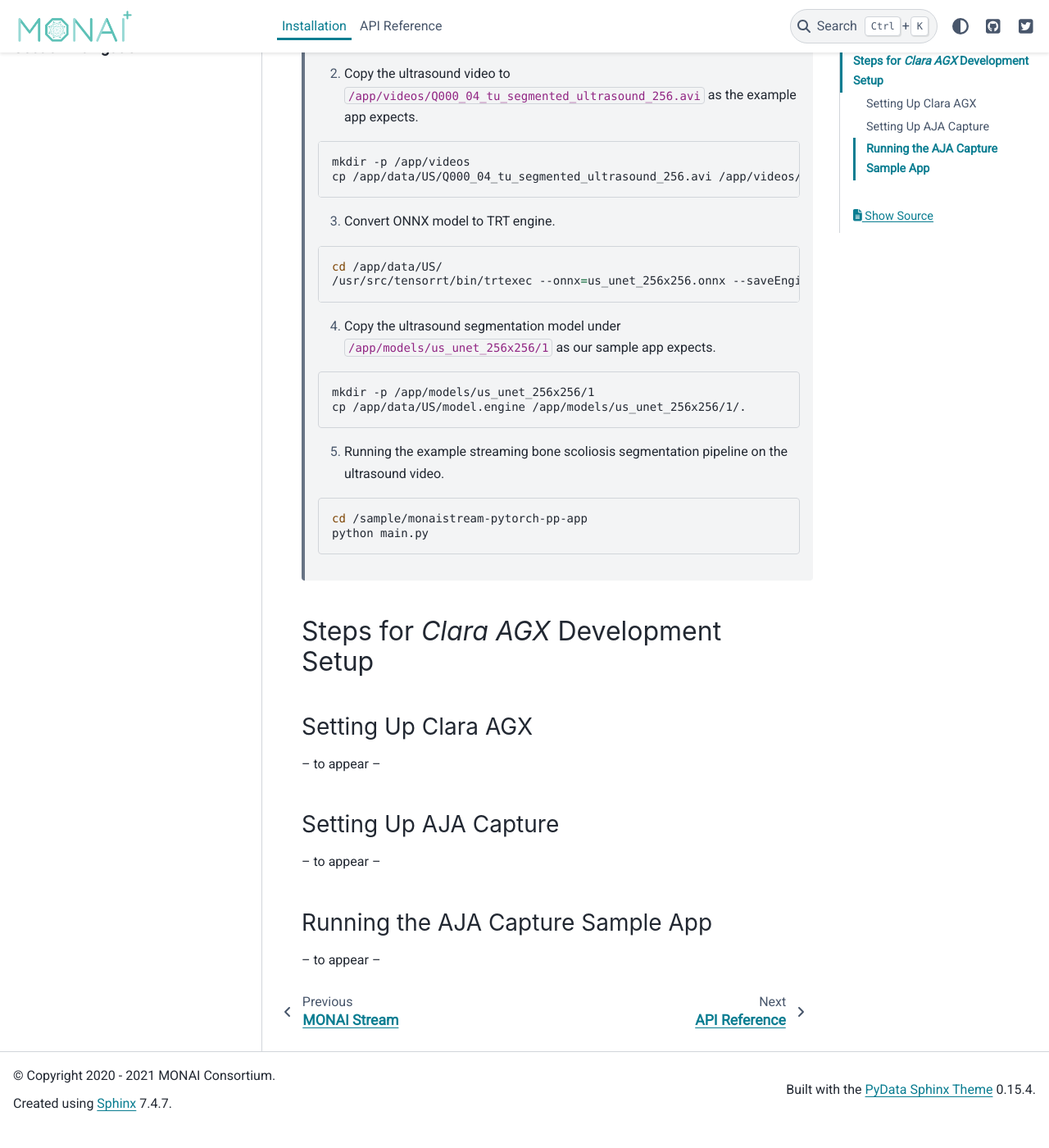
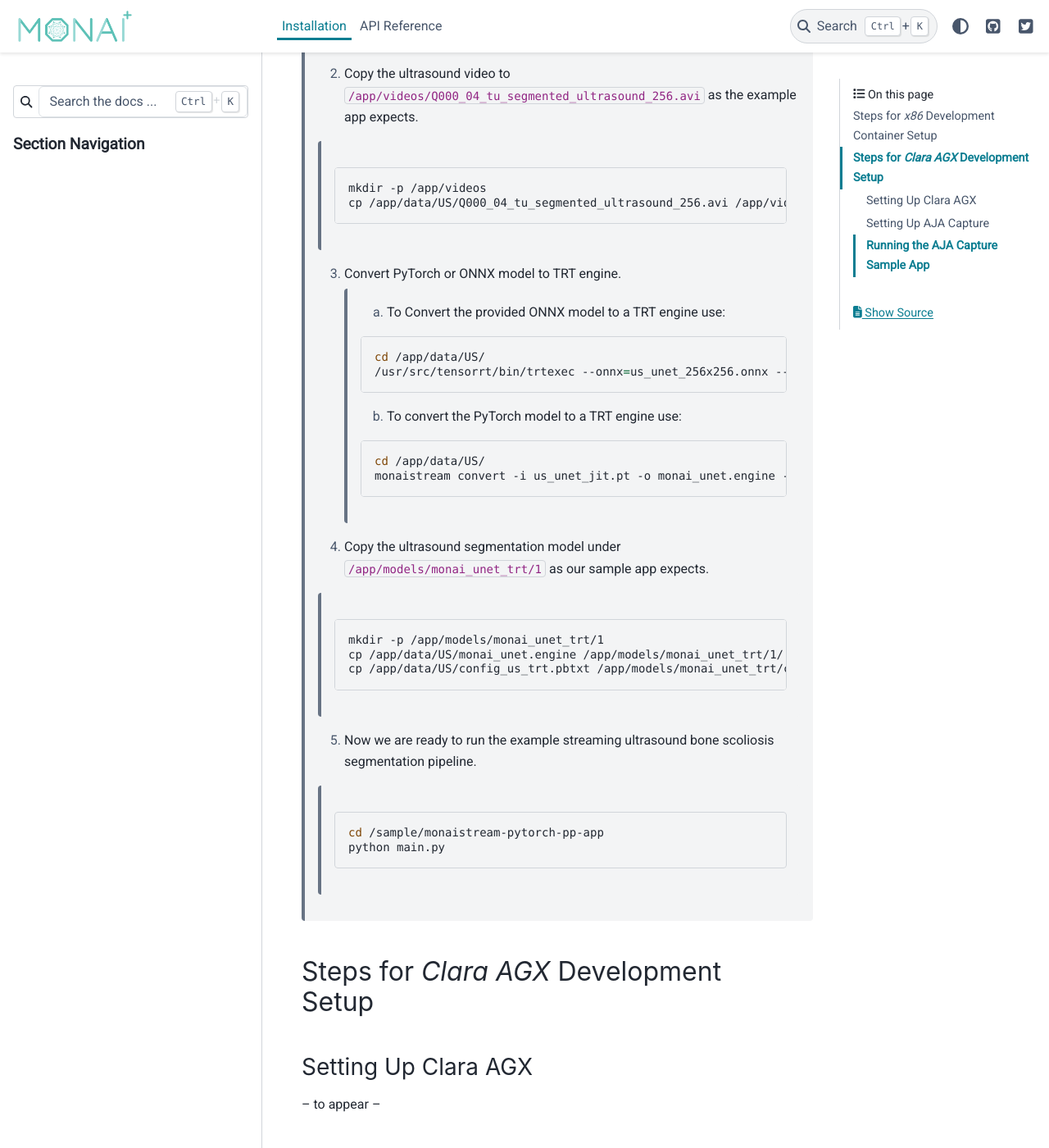
Before and after one commit to Project-MONAI/MONAIStream, a Sphinx documentation site: the page built from docs/source/installation.rst, in a window 1280 px wide and 1400 px high, scrolled down 1853 px. Shown: the whole window at 82% size. Built offline with Sphinx 7.4.7 and the PyData theme 0.15.4, drawn with Linux system fonts in a browser that asks for light colours; some web fonts are replaced; pages that are not in the unit, such as notebooks, are missing from menus; before the commit the page ends 3229 px from its top, so only the background shows below that.

Commit message:
updaed docs to match assets
Signed-off-by: Alvin Ihsani <aihsani@nvidia.com>

```diff
--- a/docs/source/installation.rst
+++ b/docs/source/installation.rst
@@ -76,31 +76,41 @@ Inside the development container perform the following steps.
 
   2. Copy the ultrasound video to ``/app/videos/Q000_04_tu_segmented_ultrasound_256.avi`` as the example app expects.
 
-  .. code-block:: bash
+    .. code-block:: bash
 
-    mkdir -p /app/videos
-    cp /app/data/US/Q000_04_tu_segmented_ultrasound_256.avi /app/videos/.
+      mkdir -p /app/videos
+      cp /app/data/US/Q000_04_tu_segmented_ultrasound_256.avi /app/videos/.
 
-  3. Convert ONNX model to TRT engine.
+  3. Convert PyTorch or ONNX model to TRT engine.
 
-  .. code-block:: bash
+      a. To Convert the provided ONNX model to a TRT engine use:
 
-      cd /app/data/US/
-      /usr/src/tensorrt/bin/trtexec --onnx=us_unet_256x256.onnx --saveEngine=model.engine --explicitBatch --verbose --workspace=5000
+      .. code-block:: bash
 
-  4. Copy the ultrasound segmentation model under ``/app/models/us_unet_256x256/1`` as our sample app expects.
+          cd /app/data/US/
+          /usr/src/tensorrt/bin/trtexec --onnx=us_unet_256x256.onnx --saveEngine=model.engine --explicitBatch --verbose --workspace=1000
 
-  .. code-block:: bash
+      b. To convert the PyTorch model to a TRT engine use:
 
-    mkdir -p /app/models/us_unet_256x256/1
-    cp /app/data/US/model.engine /app/models/us_unet_256x256/1/.
+      .. code-block:: bash
 
-  5. Running the example streaming bone scoliosis segmentation pipeline on the ultrasound video.
+          cd /app/data/US/
+          monaistream convert -i us_unet_jit.pt -o monai_unet.engine -I INPUT__0 -O OUTPUT__0 -S 1 3 256 256
 
-  .. code-block:: bash
+  4. Copy the ultrasound segmentation model under ``/app/models/monai_unet_trt/1`` as our sample app expects.
 
-      cd /sample/monaistream-pytorch-pp-app
-      python main.py
+    .. code-block:: bash
+
+      mkdir -p /app/models/monai_unet_trt/1
+      cp /app/data/US/monai_unet.engine /app/models/monai_unet_trt/1/.
+      cp /app/data/US/config_us_trt.pbtxt /app/models/monai_unet_trt/config.pbtxt
+
+  5. Now we are ready to run the example streaming ultrasound bone scoliosis segmentation pipeline.
+
+    .. code-block:: bash
+
+        cd /sample/monaistream-pytorch-pp-app
+        python main.py
 
 
 Steps for `Clara AGX` Development Setup
```
Also changed, not shown: README.md (+19 -7 lines), 1 other file.
